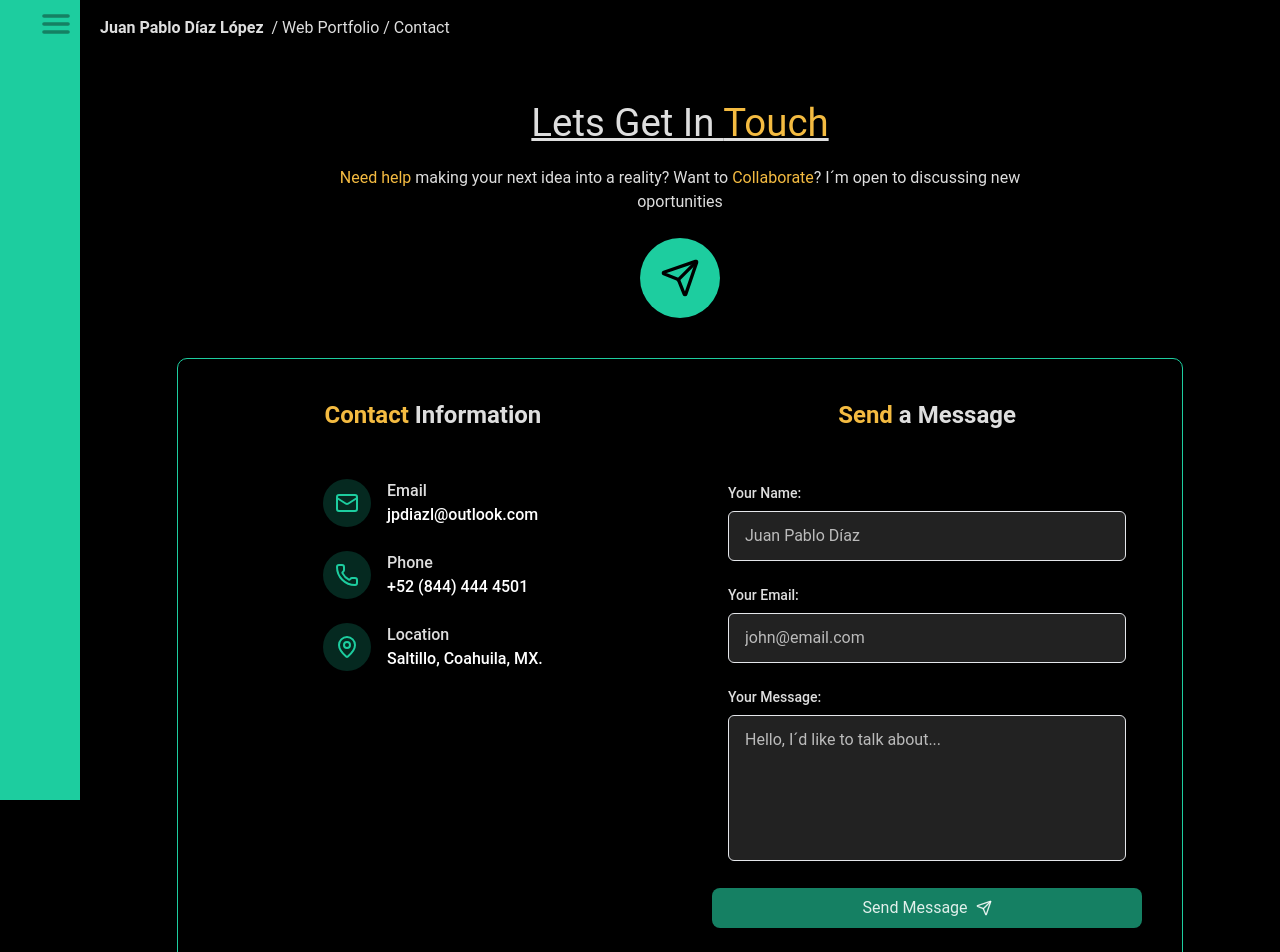
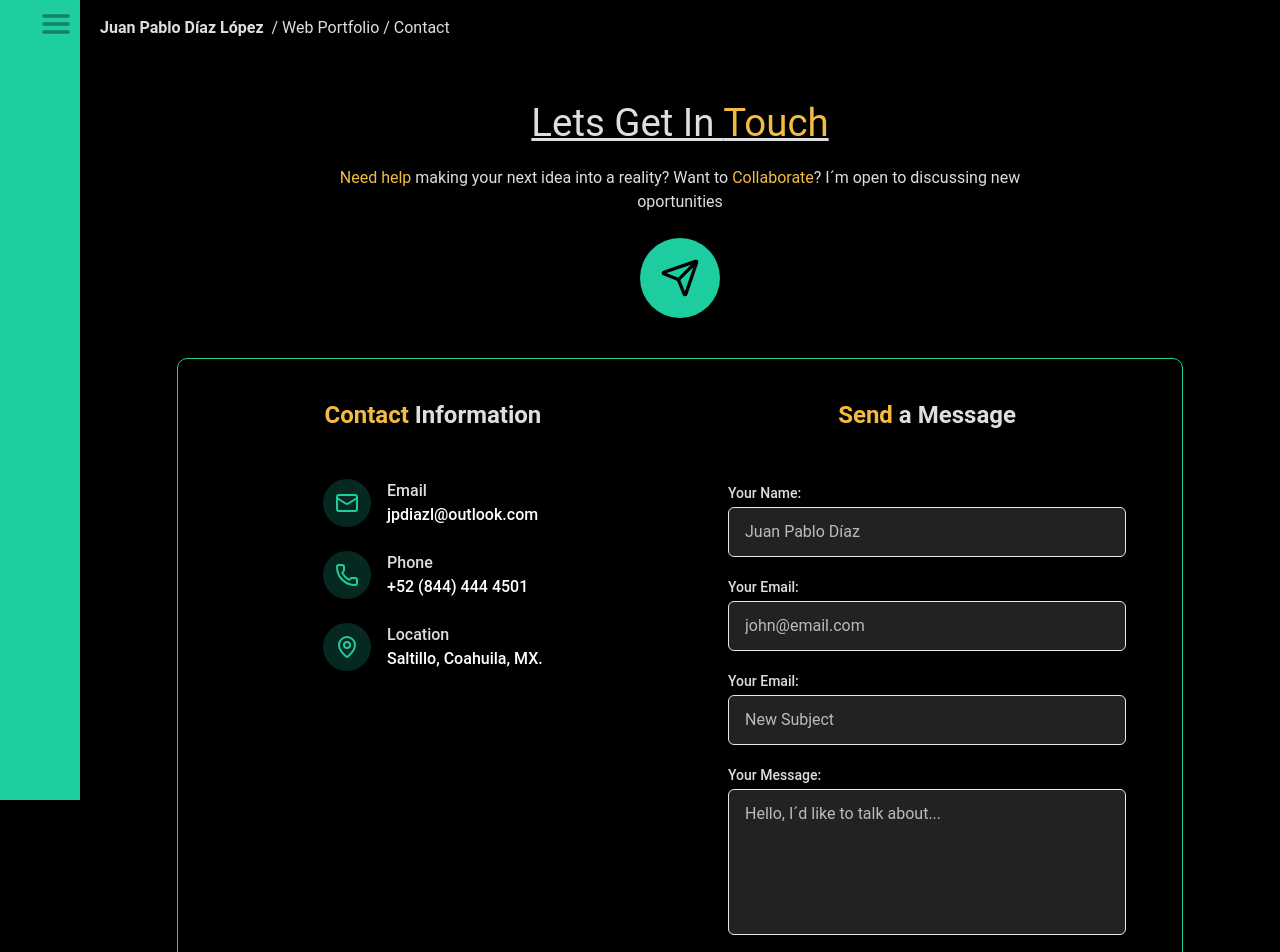
Before and after one commit to Juanpabdl/WebPortfolio, a React (Vite) app: page /contact in a window 1280 px wide. Shown: the top 952 px of the page. Built offline with nearby package versions, Linux system fonts and the light colour scheme.

Commit message:
feat (ContactSection): aditional input field for message subject

```diff
--- a/src/components/ContactSection/index.css
+++ b/src/components/ContactSection/index.css
@@ -15,7 +15,7 @@
 }
 
 .field-label{
-    @apply block text-sm font-medium mb-2
+    @apply block text-sm font-medium mb-1
 }
 
 .field-item{
--- a/src/components/ContactSection/index.tsx
+++ b/src/components/ContactSection/index.tsx
@@ -8,6 +8,7 @@ import { useState } from 'react';
 type MessageData = {
     name: string,
     email: string,
+    subject: string,
     contactMessage: string
 }
 
@@ -100,7 +101,7 @@ const ContactSection = () => {
                 {/* Contact form */}
                 <div id="contact-form">
                     <h3 className='text-2xl font-semibold mb-6'><span className='text-custom-yellow'>Send</span> a Message</h3>
-                    <form className='space-y-4 w-full' onSubmit={handleSubmit(onSubmit)}>
+                    <form className='space-y-3 w-full' onSubmit={handleSubmit(onSubmit)}>
                         <div className='field-container'>
                             <label htmlFor='name' className='field-label'>Your Name: </label>
                             <input
@@ -128,6 +129,16 @@ const ContactSection = () => {
                         </div>
                         {errors.email && <span className='error-message'>{errors.email.message}</span>}
                         <div className='field-container'>
+                            <label htmlFor='subject' className='field-label'>Your Email: </label>
+                            <input
+                            id='subject'
+                            type='text'
+                            className='field-item'
+                            placeholder='New Subject'
+                            {...register("subject",{required:'This field is required'})}/>
+                        </div>
+                        {errors.subject && <span className='error-message'>{errors.subject.message}</span>}
+                        <div className='field-container'>
                             <label htmlFor='message' className='field-label'>Your Message: </label>
                             <textarea
                             id='contactMessage'
```
